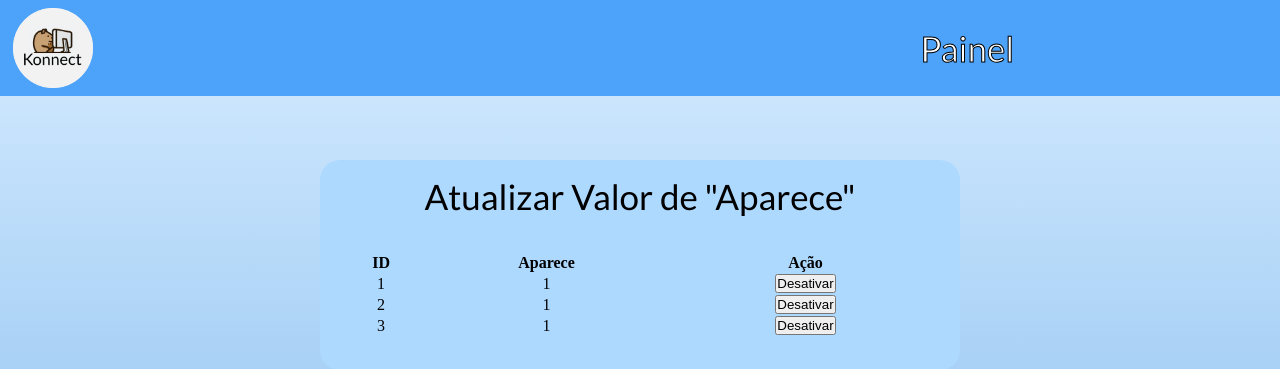
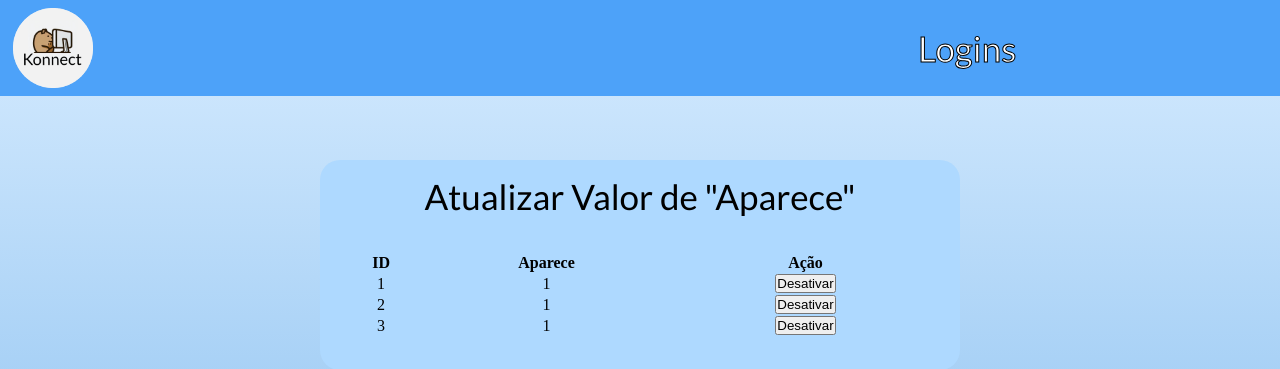
Before and after one commit to tvbrgamer/Desenv.-web-Grupo, a PHP site: page /painel.php in a window 1280 px wide. Shown: the top 369 px of the page. Run offline with PHP 8.4, Linux system fonts and the light colour scheme; data comes from the database, SQL or seed files in the repository.

Commit message:
Fix href

```diff
--- a/html/painel.php
+++ b/html/painel.php
@@ -56,8 +56,8 @@ $dados = $stmt->fetchAll(PDO::FETCH_ASSOC);
             </a>
         </div>
         <div id="headerButton">
-            <a href="painel.php">
-                <div id="sobre">Painel</div>
+            <a href="logins.php">
+                <div id="sobre">Logins</div>
             </a>
         </div>
     </header>
```
